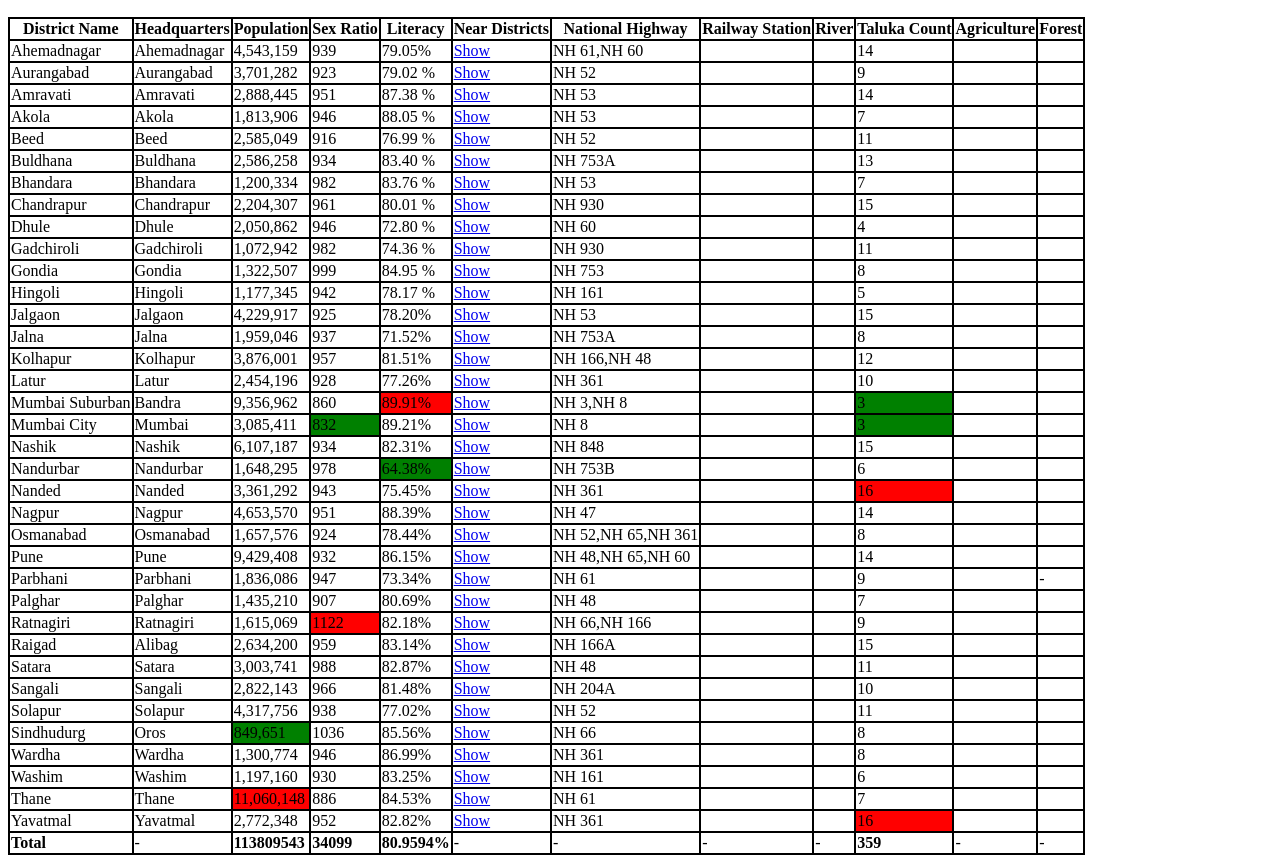
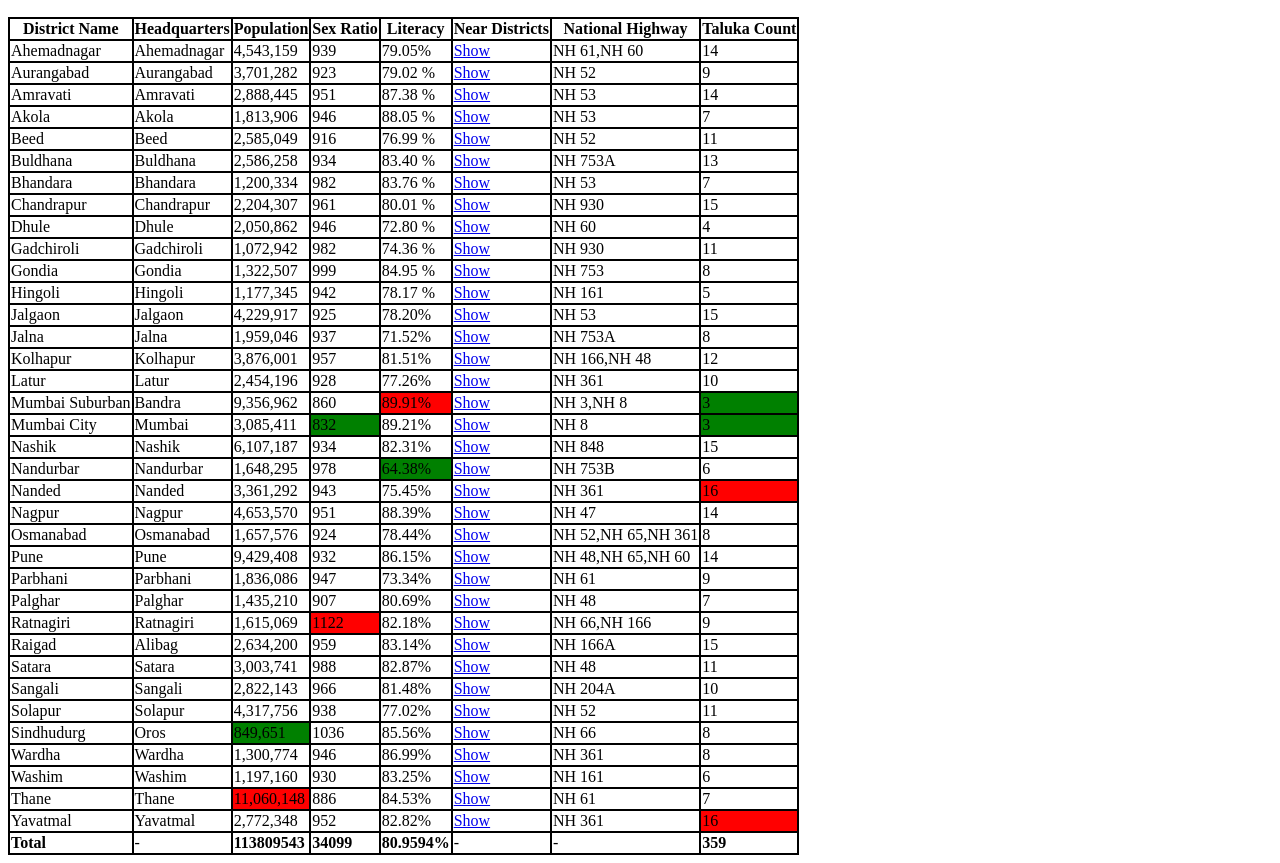
Before and after one commit to thepriyakadam/maharashtra, a plain HTML site: page index.html in a window 1280 px wide. Shown: the part 38-901 px from the top of the page. Drawn offline with Linux system fonts and the light colour scheme.

Commit message:
fixed indentation

```diff
--- a/index.html
+++ b/index.html
@@ -24,11 +24,7 @@
       <th>Literacy</th>
       <th>Near Districts</th>
       <th>National Highway</th>
-            <th>Railway Station</th>
-            <th>River</th>
       <th>Taluka Count</th>
-            <th>Agriculture</th>
-            <th>Forest</th>
     </tr>
 
     <tr>
@@ -39,11 +35,7 @@
       <td>79.05%</td>
       <td><a href="ahemadnagar.html">Show</a></td>
       <td>NH 61,NH 60</td>
-            <td></td>
-            <td></td>
       <td>14</td>
-            <td></td>
-            <td></td>
     </tr>
 
     <tr>
@@ -54,11 +46,7 @@
       <td>79.02 %</td>
       <td><a href="aurangabad.html">Show</a></td>
       <td>NH 52</td>
-            <td></td>
-            <td></td>
       <td>9</td>
-            <td></td>
-            <td></td>
     </tr>
 
     <tr>
@@ -69,11 +57,7 @@
       <td>87.38 %</td>
       <td><a href="amravati.html">Show</a></td>
       <td>NH 53</td>
-            <td></td>
-            <td></td>
       <td>14</td>
-            <td></td>
-            <td></td>
     </tr>
 
     <tr>
@@ -84,11 +68,7 @@
       <td>88.05 %</td>
       <td><a href="akola.html">Show</a></td>
       <td>NH 53</td>
-            <td></td>
-            <td></td>
       <td>7</td>
-            <td></td>
-            <td></td>
     </tr>
 
     <tr>
@@ -99,11 +79,7 @@
       <td>76.99 %</td>
       <td><a href="beed.html">Show</a></td>
       <td>NH 52</td>
-            <td></td>
-            <td></td>
       <td>11</td>
-            <td></td>
-            <td></td>
     </tr>
 
     <tr>
@@ -114,11 +90,7 @@
       <td>83.40 %</td>
       <td><a href="buldhana.html">Show</a></td>
       <td>NH 753A</td>
-            <td></td>
-            <td></td>
       <td>13</td>
-            <td></td>
-            <td></td>
     </tr>
 
     <tr>
@@ -129,11 +101,7 @@
       <td>83.76 %</td>
       <td><a href="bhandara.html">Show</a></td>
       <td>NH 53</td>
-            <td></td>
-            <td></td>
       <td>7</td>
-            <td></td>
-            <td></td>
     </tr>
 
     <tr>
@@ -144,11 +112,7 @@
       <td>80.01 %</td>
       <td><a href="chandrapur.html">Show</a></td>
       <td>NH 930</td>
-            <td></td>
-            <td></td>
       <td>15</td>
-            <td></td>
-            <td></td>
     </tr>
 
     <tr>
@@ -159,11 +123,7 @@
       <td>72.80 %</td>
       <td><a href="dhule.html">Show</a></td>
       <td>NH 60</td>
-            <td></td>
-            <td></td>
       <td>4</td>
-            <td></td>
-            <td></td>
     </tr>
 
     <tr>
@@ -174,11 +134,7 @@
       <td>74.36 %</td>
       <td><a href="gadchiroli.html">Show</a></td>
       <td>NH 930</td>
-            <td></td>
-            <td></td>
       <td>11</td>
-            <td></td>
-            <td></td>
     </tr>
 
     <tr>
@@ -189,11 +145,7 @@
       <td>84.95 %</td>
       <td><a href="gondia.html">Show</a></td>
       <td>NH 753</td>
-            <td></td>
-            <td></td>
       <td>8</td>
-            <td></td>
-            <td></td>
     </tr>
 
     <tr>
@@ -204,11 +156,7 @@
       <td>78.17 %</td>
       <td><a href="hingoli.html">Show</a></td>
       <td>NH 161</td>
-            <td></td>
-            <td></td>
       <td>5</td>
-            <td></td>
-            <td></td>
     </tr>
 
     <tr>
@@ -219,11 +167,7 @@
       <td>78.20%</td>
       <td><a href="jalgaon.html">Show</a></td>
       <td>NH 53</td>
-            <td></td>
-            <td></td>
       <td>15</td>
-            <td></td>
-            <td></td>
     </tr>
 
     <tr>
@@ -234,11 +178,7 @@
       <td>71.52%</td>
       <td><a href="jalna.html">Show</a></td>
       <td>NH 753A</td>
-            <td></td>
-            <td></td>
       <td>8</td>
-            <td></td>
-            <td></td>
     </tr>
 
     <tr>
@@ -249,11 +189,7 @@
       <td>81.51%</td>
       <td><a href="kolhapur.html">Show</a></td>
       <td>NH 166,NH 48</td>
-            <td></td>
-            <td></td>
       <td>12</td>
-            <td></td>
-            <td></td>
     </tr>
 
     <tr>
@@ -264,11 +200,7 @@
       <td>77.26%</td>
       <td><a href="latur.html">Show</a></td>
       <td>NH 361</td>
-            <td></td>
-            <td></td>
       <td>10</td>
-            <td></td>
-            <td></td>
     </tr>
 
     <tr>
@@ -279,11 +211,7 @@
       <td bgcolor="red">89.91%</td>
       <td><a href="mumbai_suburban.html">Show</a></td>
       <td>NH 3,NH 8</td>
-            <td></td>
-            <td></td>
       <td bgcolor="green">3</td>
-            <td></td>
-            <td></td>
     </tr>
 
     <tr>
@@ -294,11 +222,7 @@
       <td>89.21%</td>
       <td><a href="mumbai_city.html">Show</a></td>
       <td>NH 8</td>
-            <td></td>
-            <td></td>
       <td bgcolor="green">3</td>
-            <td></td>
-            <td></td>
     </tr>
 
     <tr>
@@ -309,11 +233,7 @@
       <td>82.31%</td>
       <td><a href="nashik.html">Show</a></td>
       <td>NH 848</td>
-            <td></td>
-            <td></td>
       <td>15</td>
-            <td></td>
-            <td></td>
     </tr>
 
     <tr>
@@ -324,11 +244,7 @@
       <td bgcolor="green">64.38%</td>
       <td><a href="nandurbar.html">Show</a></td>
       <td>NH 753B</td>
-            <td></td>
-            <td></td>
       <td>6</td>
-            <td></td>
-            <td></td>
     </tr>
 
     <tr>
@@ -339,11 +255,7 @@
       <td>75.45%</td>
       <td><a href="nanded.html">Show</a></td>
       <td>NH 361</td>
-            <td></td>
-            <td></td>
       <td bgcolor="red">16</td>
-            <td></td>
-            <td></td>
     </tr>
 
     <tr>
@@ -354,11 +266,7 @@
       <td>88.39%</td>
       <td><a href="nagpur.html">Show</a></td>
       <td>NH 47</td>
-            <td></td>
-            <td></td>
       <td>14</td>
-            <td></td>
-            <td></td>
     </tr>
 
     <tr>
@@ -369,11 +277,7 @@
       <td>78.44%</td>
       <td><a href="osmanabad.html">Show</a></td>
       <td>NH 52,NH 65,NH 361</td>
-            <td> </td>
-            <td></td>
       <td>8</td>
-            <td></td>
-            <td> </td>
     </tr>
 
     <tr>
@@ -384,11 +288,7 @@
       <td>86.15%</td>
       <td><a href="pune.html">Show</a></td>
       <td>NH 48,NH 65,NH 60</td>
-            <td></td>
-            <td></td>
       <td>14</td>
-            <td></td>
-            <td> </td>
     </tr>
 
     <tr>
@@ -399,11 +299,7 @@
       <td>73.34%</td>
       <td><a href="parbhani.html">Show</a></td>
       <td>NH 61</td>
-            <td></td>
-            <td></td>
       <td>9</td>
-            <td></td>
-            <td> -</td>
     </tr>
 
     <tr>
@@ -414,11 +310,7 @@
       <td>80.69%</td>
       <td><a href="palghar.html">Show</a></td>
       <td>NH 48</td>
-            <td></td>
-            <td></td>
       <td>7</td>
-            <td></td>
-            <td> </td>
     </tr>
 
     <tr>
@@ -429,11 +321,7 @@
       <td>82.18%</td>
       <td><a href="ratnagiri.html">Show</a></td>
       <td>NH 66,NH 166</td>
-            <td></td>
-            <td></td>
       <td>9</td>
-            <td></td>
-            <td> </td>
     </tr>
 
     <tr>
@@ -444,11 +332,7 @@
       <td>83.14%</td>
       <td><a href="raigad.html">Show</a></td>
       <td>NH 166A</td>
-            <td></td>
-            <td></td>
       <td>15</td>
-            <td></td>
-            <td> </td>
     </tr>
 
     <tr>
@@ -459,11 +343,7 @@
       <td>82.87%</td>
       <td><a href="satara.html">Show</a></td>
       <td>NH 48</td>
-            <td> </td>
-            <td></td>
       <td>11</td>
-            <td></td>
-            <td> </td>
     </tr>
 
     <tr>
@@ -474,11 +354,7 @@
       <td>81.48%</td>
       <td><a href="sangali.html">Show</a></td>
       <td>NH 204A</td>
-            <td> </td>
-            <td></td>
       <td>10</td>
-            <td></td>
-            <td> </td>
     </tr>
 
     <tr>
@@ -489,11 +365,7 @@
       <td>77.02%</td>
       <td><a href="solapur.html">Show</a></td>
       <td>NH 52</td>
-            <td></td>
-            <td></td>
       <td>11</td>
-            <td></td>
-            <td></td>
     </tr>
 
     <tr>
@@ -504,11 +376,7 @@
       <td>85.56%</td>
       <td><a href="sindhudurg.html">Show</a></td>
       <td>NH 66</td>
-            <td></td>
-            <td></td>
       <td>8</td>
-            <td></td>
-            <td></td>
     </tr>
 
     <tr>
@@ -519,11 +387,7 @@
       <td>86.99%</td>
       <td><a href="wardha.html">Show</a></td>
       <td>NH 361</td>
-            <td></td>
-            <td></td>
       <td>8</td>
-            <td></td>
-            <td></td>
     </tr>
 
     <tr>
@@ -534,11 +398,7 @@
       <td>83.25%</td>
       <td><a href="washim.html">Show</a></td>
       <td>NH 161</td>
-            <td></td>
-            <td></td>
       <td>6</td>
-            <td></td>
-            <td></td>
     </tr>
 
     <tr>
@@ -549,11 +409,7 @@
       <td>84.53%</td>
       <td><a href="thane.html">Show</a></td>
       <td>NH 61</td>
-            <td></td>
-            <td></td>
       <td>7</td>
-            <td></td>
-            <td></td>
     </tr>
 
     <tr>
@@ -564,11 +420,7 @@
       <td>82.82%</td>
       <td><a href="yavatmal.html">Show</a></td>
       <td>NH 361</td>
-            <td></td>
-            <td></td>
       <td bgcolor="red">16</td>
-            <td></td>
-            <td></td>
     </tr>
 
 
@@ -580,11 +432,7 @@
       <td><b>80.9594%</b></td>
       <td>-</td>
       <td>-</td>
-            <td>-</td>
-            <td>-</td>
       <td><b>359</b></td>
-            <td>-</td>
-            <td>-</td>
     </tr>
 
   </table>
```
Lines whose indentation alone changed are shown as unchanged.
